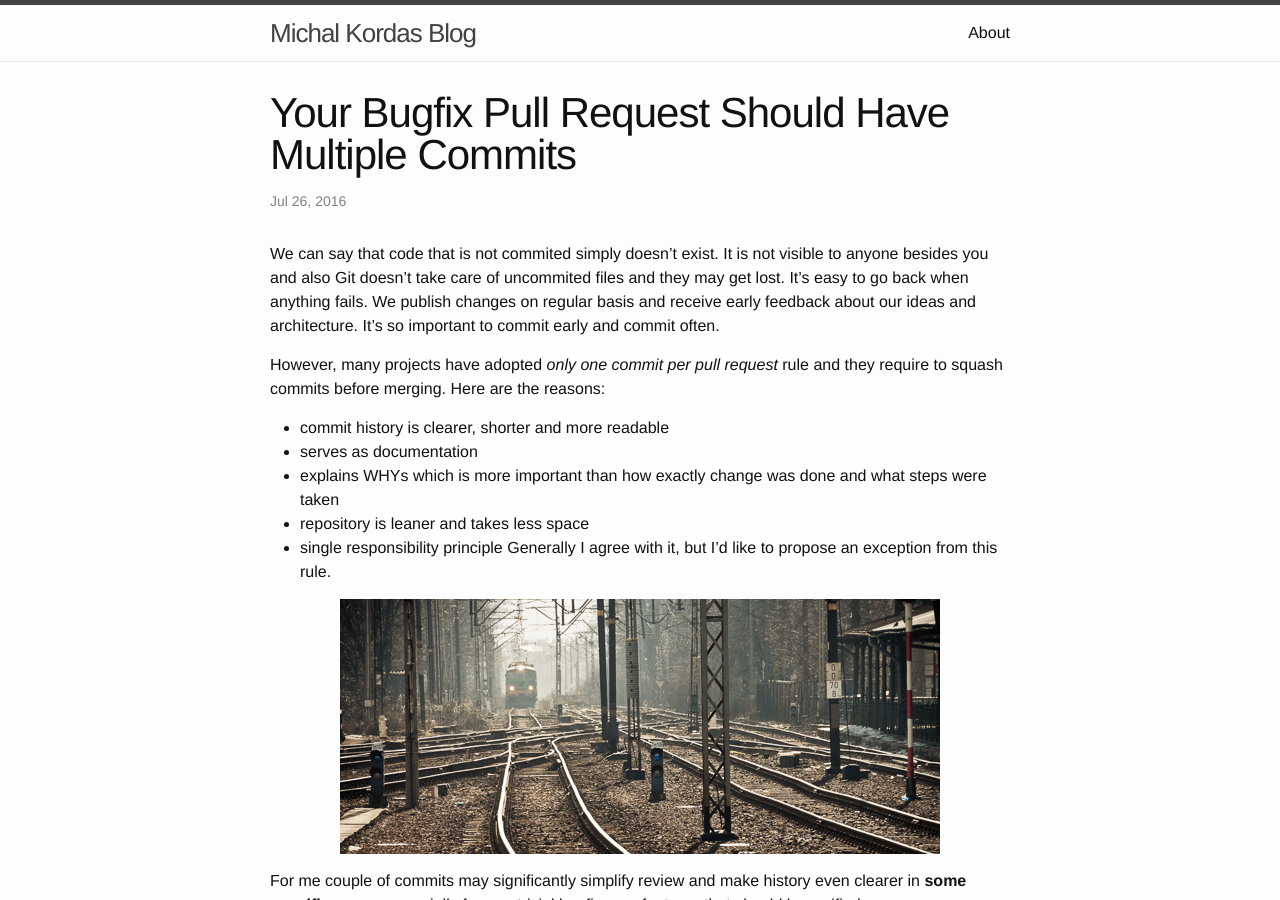
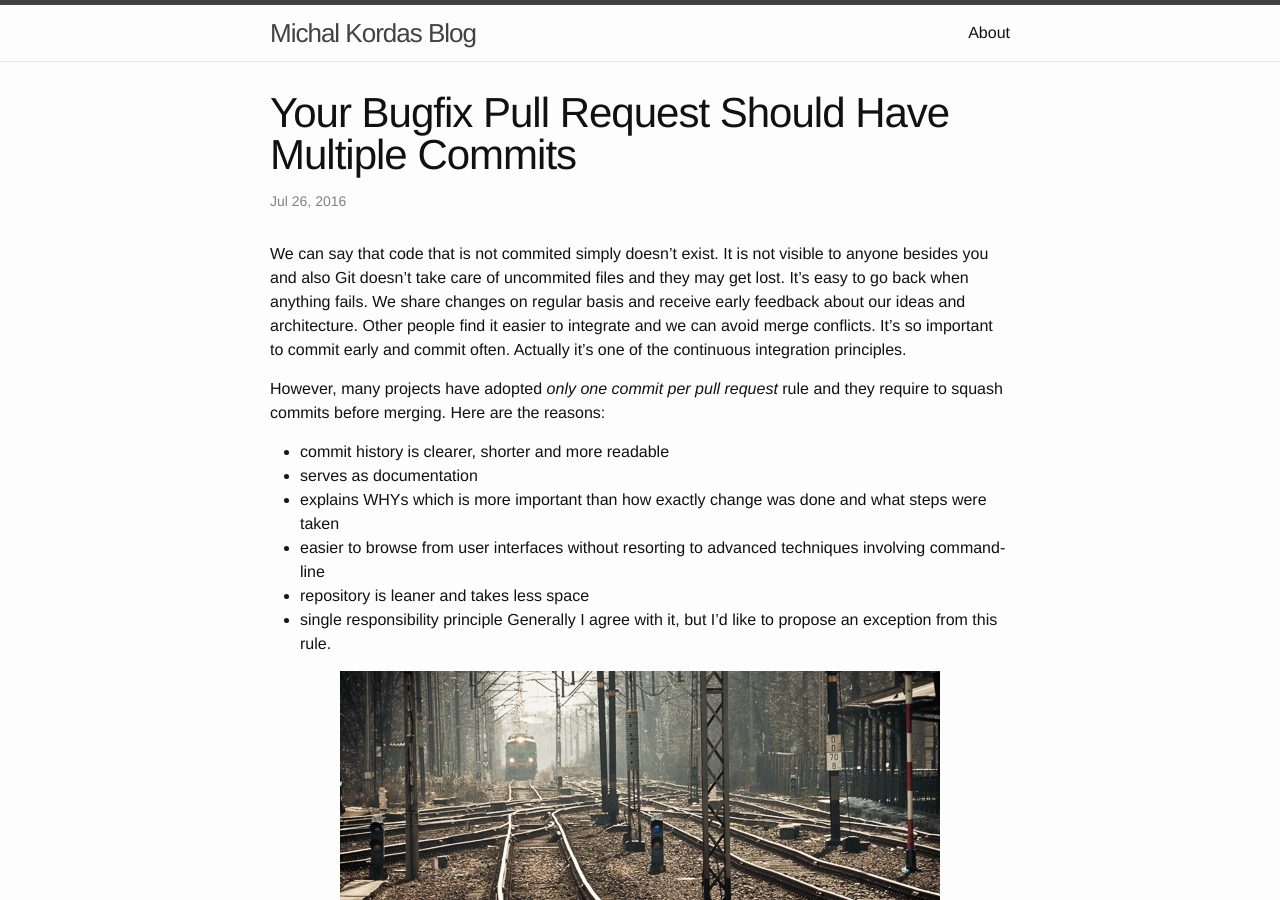
Before and after one commit to mkordas/mkordas.github.io, a Jekyll site: the page built from _posts/2016-07-26-multiple-commits-pr.md, in a window 1280 px wide and 900 px high. Built offline with Jekyll 4.4.1, drawn with Linux system fonts in a browser that asks for light colours.

Commit message:
Mention continuous integration

```diff
--- a/_posts/2016-07-26-multiple-commits-pr.md
+++ b/_posts/2016-07-26-multiple-commits-pr.md
@@ -7,13 +7,14 @@ date: 2016-07-26
 ---
 
 We can say that code that is not commited simply doesn't exist. It is not visible to anyone besides you and also Git doesn't take care of uncommited files and they may get lost.
-It's easy to go back when anything fails. We publish changes on regular basis and receive early feedback about our ideas and architecture.
-It's so important to commit early and commit often.
+It's easy to go back when anything fails. We share changes on regular basis and receive early feedback about our ideas and architecture. Other people find it easier to integrate and we can avoid merge conflicts.
+It's so important to commit early and commit often. Actually it's one of the continuous integration principles.
 
 However, many projects have adopted *only one commit per pull request* rule and they require to squash commits before merging. Here are the reasons:
 - commit history is clearer, shorter and more readable
  - serves as documentation
  - explains WHYs which is more important than how exactly change was done and what steps were taken
+ - easier to browse from user interfaces without resorting to advanced techniques involving command-line
 - repository is leaner and takes less space
 - single responsibility principle
 Generally I agree with it, but I'd like to propose an exception from this rule.
```
